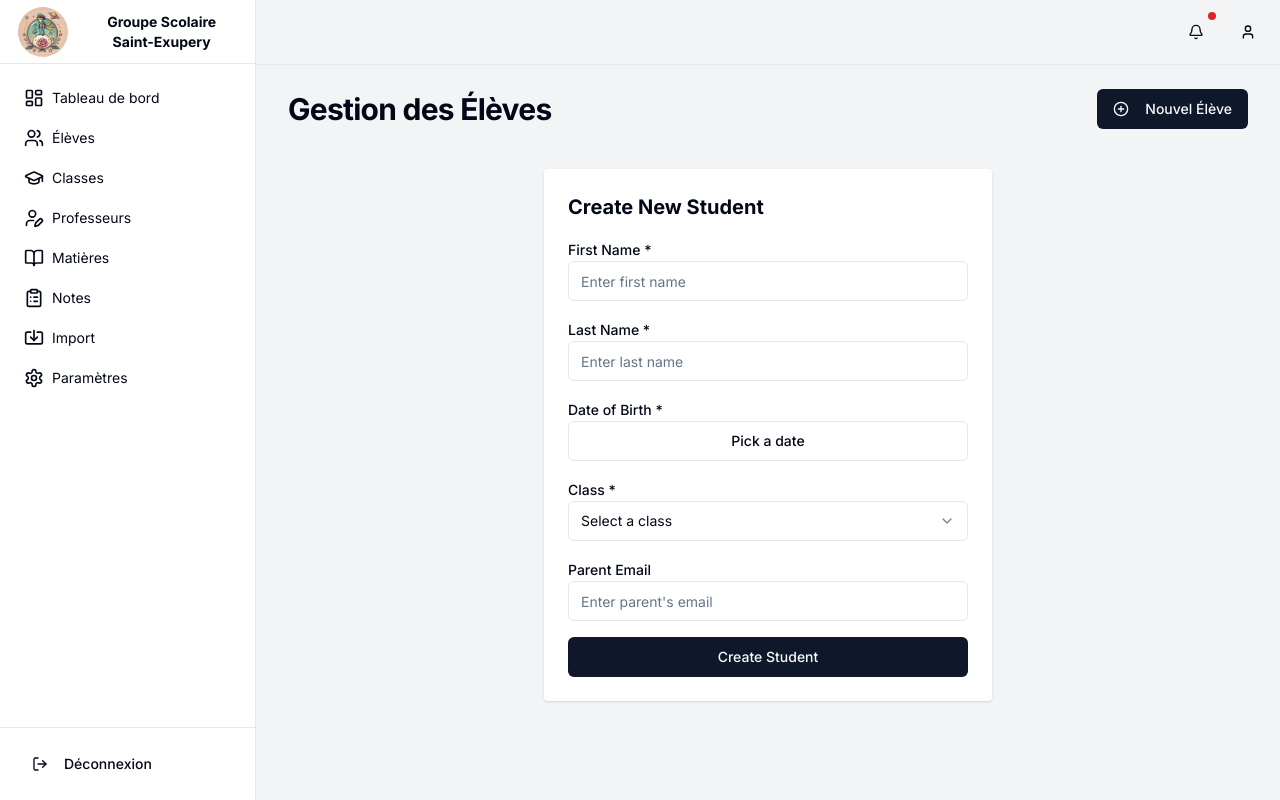
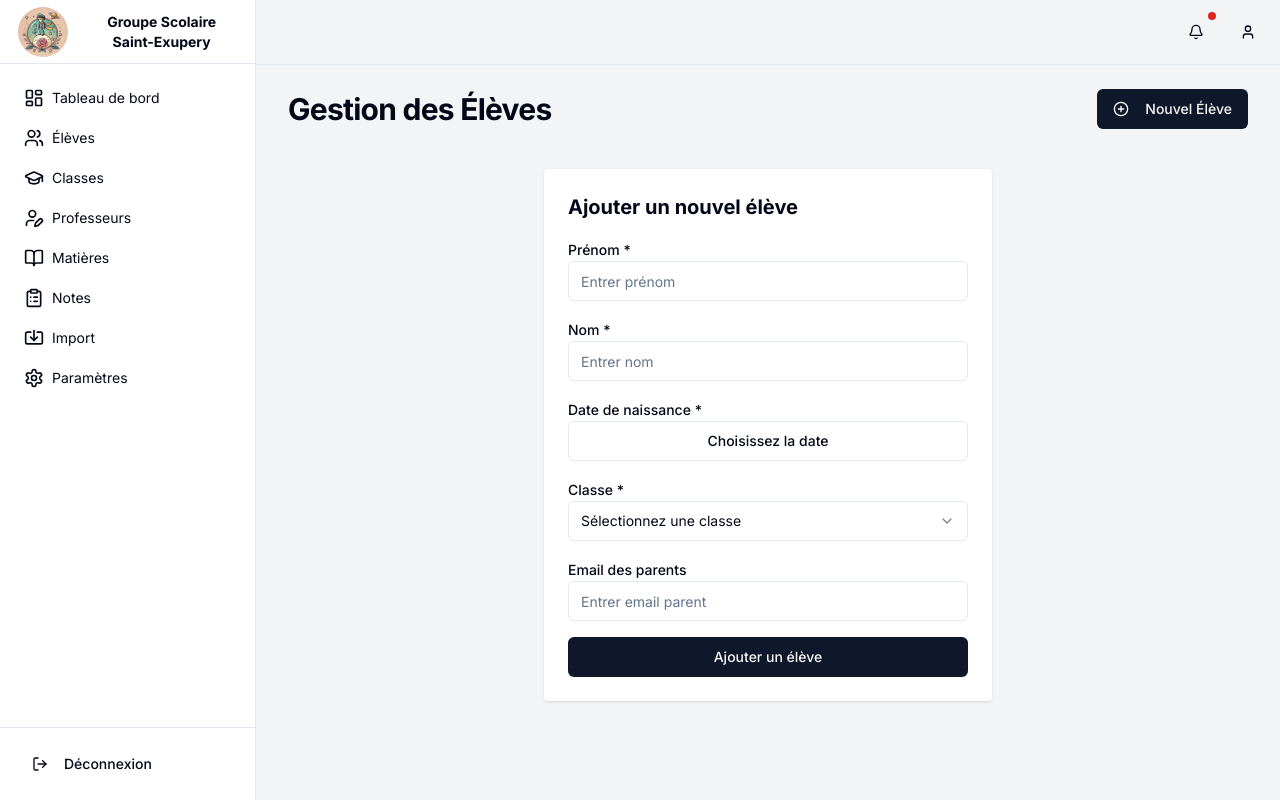
Before and after one commit to odakris/svd-saint-vinci, a Next.js app: page /dashboard/students/new in a window 1280 px wide. Built offline with nearby package versions, Linux system fonts and the light colour scheme.

Commit message:
Updated students files to get uniform file names

```diff
--- a/app/dashboard/students/page.tsx
+++ b/app/dashboard/students/page.tsx
@@ -1,8 +1,8 @@
 "use client";
 
 import { useState } from "react";
-import { StudentList } from "@/components/students/StudentsList";
-import { StudentFilters } from "@/components/students/StudentsFilters";
+import { StudentsList } from "@/components/students/StudentsList";
+import { StudentsFilters } from "@/components/students/StudentsFilters";
 
 export default function StudentsPage() {
   const [searchQuery, setSearchQuery] = useState("");
@@ -11,13 +11,13 @@ export default function StudentsPage() {
   return (
     <div className="flex-1 space-y-4 p-8 pt-6">
       <div className="flex items-center justify-between"></div>
-      <StudentFilters
+      <StudentsFilters
         searchQuery={searchQuery}
         setSearchQuery={setSearchQuery}
         selectedClass={selectedClass}
         setSelectedClass={setSelectedClass}
       />
-      <StudentList searchQuery={searchQuery} selectedClass={selectedClass} />
+      <StudentsList searchQuery={searchQuery} selectedClass={selectedClass} />
     </div>
   );
 }
--- a/components/students/NewStudentForm.tsx
+++ b/components/students/NewStudentForm.tsx
@@ -78,14 +78,14 @@ export default function NewStudentForm() {
 
   return (
     <div className="max-w-md mx-auto p-6 bg-white shadow rounded">
-      <h2 className="text-xl font-bold mb-4">Create New Student</h2>
+      <h2 className="text-xl font-bold mb-4">Ajouter un nouvel élève</h2>
       <form onSubmit={handleSubmit} className="space-y-4">
         <div>
-          <Label htmlFor="firstName">First Name *</Label>
+          <Label htmlFor="firstName">Prénom *</Label>
           <Input
             id="firstName"
             type="text"
-            placeholder="Enter first name"
+            placeholder="Entrer prénom"
             value={formData.firstName}
             onChange={(e) => handleChange("firstName", e.target.value)}
             required
@@ -93,11 +93,11 @@ export default function NewStudentForm() {
         </div>
 
         <div>
-          <Label htmlFor="lastName">Last Name *</Label>
+          <Label htmlFor="lastName">Nom *</Label>
           <Input
             id="lastName"
             type="text"
-            placeholder="Enter last name"
+            placeholder="Entrer nom"
             value={formData.lastName}
             onChange={(e) => handleChange("lastName", e.target.value)}
             required
@@ -105,11 +105,11 @@ export default function NewStudentForm() {
         </div>
 
         <div>
-          <Label htmlFor="birthDate">Date of Birth *</Label>
+          <Label htmlFor="birthDate">Date de naissance *</Label>
           <Popover>
             <PopoverTrigger asChild>
               <Button variant="outline" className="w-full text-left">
-                {formData.birthDate ? format(formData.birthDate, "dd/MM/yyyy") : "Pick a date"}
+                {formData.birthDate ? format(formData.birthDate, "dd/MM/yyyy") : "Choisissez la date"}
               </Button>
             </PopoverTrigger>
             <PopoverContent align="start">
@@ -123,10 +123,10 @@ export default function NewStudentForm() {
         </div>
 
         <div>
-          <Label htmlFor="class">Class *</Label>
+          <Label htmlFor="class">Classe *</Label>
           <Select onValueChange={(value) => handleChange("class", value)} value={formData.class}>
             <SelectTrigger id="class">
-              <SelectValue placeholder="Select a class" />
+              <SelectValue placeholder="Sélectionnez une classe" />
             </SelectTrigger>
             <SelectContent>
               <SelectItem value="6eme">6eme</SelectItem>
@@ -138,18 +138,18 @@ export default function NewStudentForm() {
         </div>
 
         <div>
-          <Label htmlFor="parentEmail">Parent Email</Label>
+          <Label htmlFor="parentEmail">Email des parents</Label>
           <Input
             id="parentEmail"
             type="email"
-            placeholder="Enter parent's email"
+            placeholder="Entrer email parent"
             value={formData.parentEmail}
             onChange={(e) => handleChange("parentEmail", e.target.value)}
           />
         </div>
 
         <Button type="submit" className="w-full" disabled={isSubmitting}>
-          {isSubmitting ? "Creating..." : "Create Student"}
+          {isSubmitting ? "Création..." : "Ajouter un élève"}
         </Button>
       </form>
     </div>
--- a/components/students/StudentsFilters.tsx
+++ b/components/students/StudentsFilters.tsx
@@ -10,7 +10,7 @@ interface StudentFiltersProps {
   setSelectedClass: (value: string) => void;
 }
 
-export function StudentFilters({ searchQuery, setSearchQuery, selectedClass, setSelectedClass }: StudentFiltersProps) {
+export function StudentsFilters({ searchQuery, setSearchQuery, selectedClass, setSelectedClass }: StudentFiltersProps) {
   return (
     <div className="flex space-x-4">
       <div className="flex-1">
--- a/components/students/StudentsList.tsx
+++ b/components/students/StudentsList.tsx
@@ -12,7 +12,7 @@ interface StudentListProps {
   selectedClass: string;
 }
 
-export function StudentList({ searchQuery, selectedClass }: StudentListProps) {
+export function StudentsList({ searchQuery, selectedClass }: StudentListProps) {
   const { students, isLoading, mutate } = useStudents();
   const router = useRouter();
 
```
